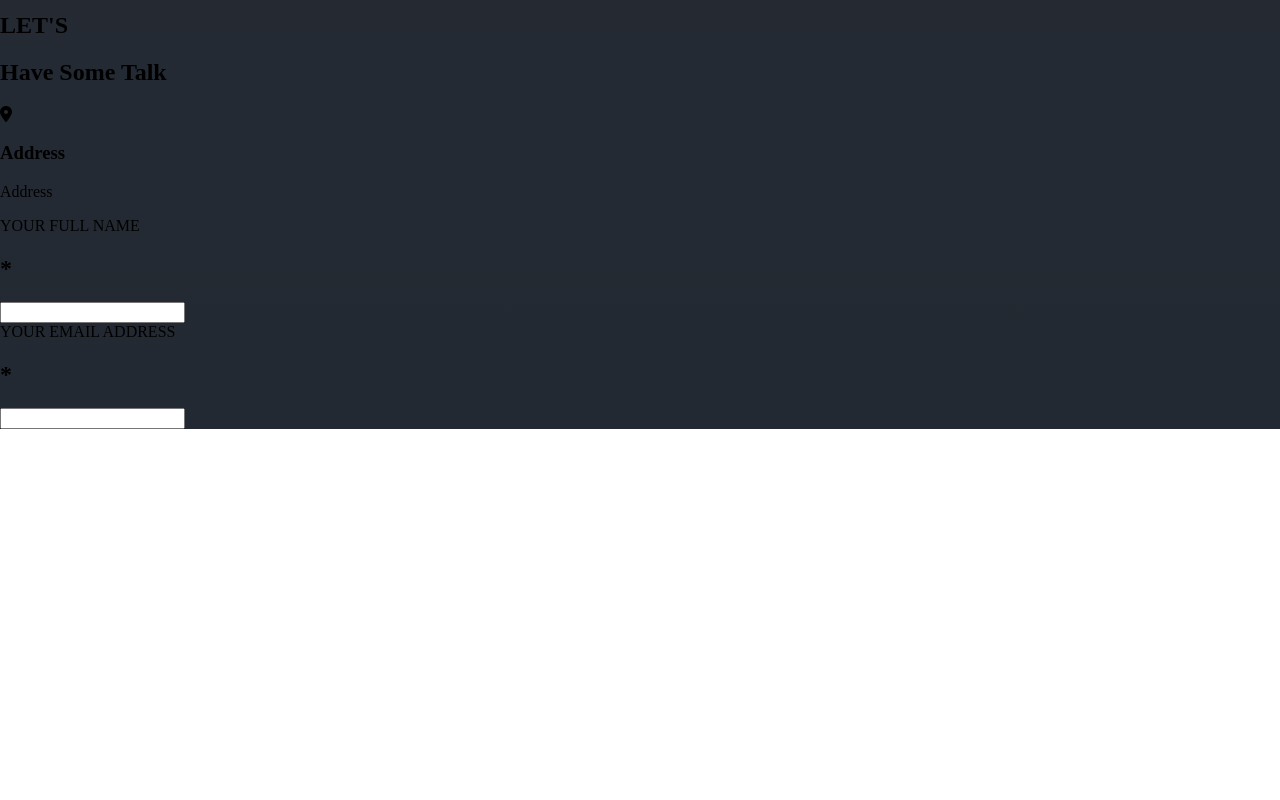
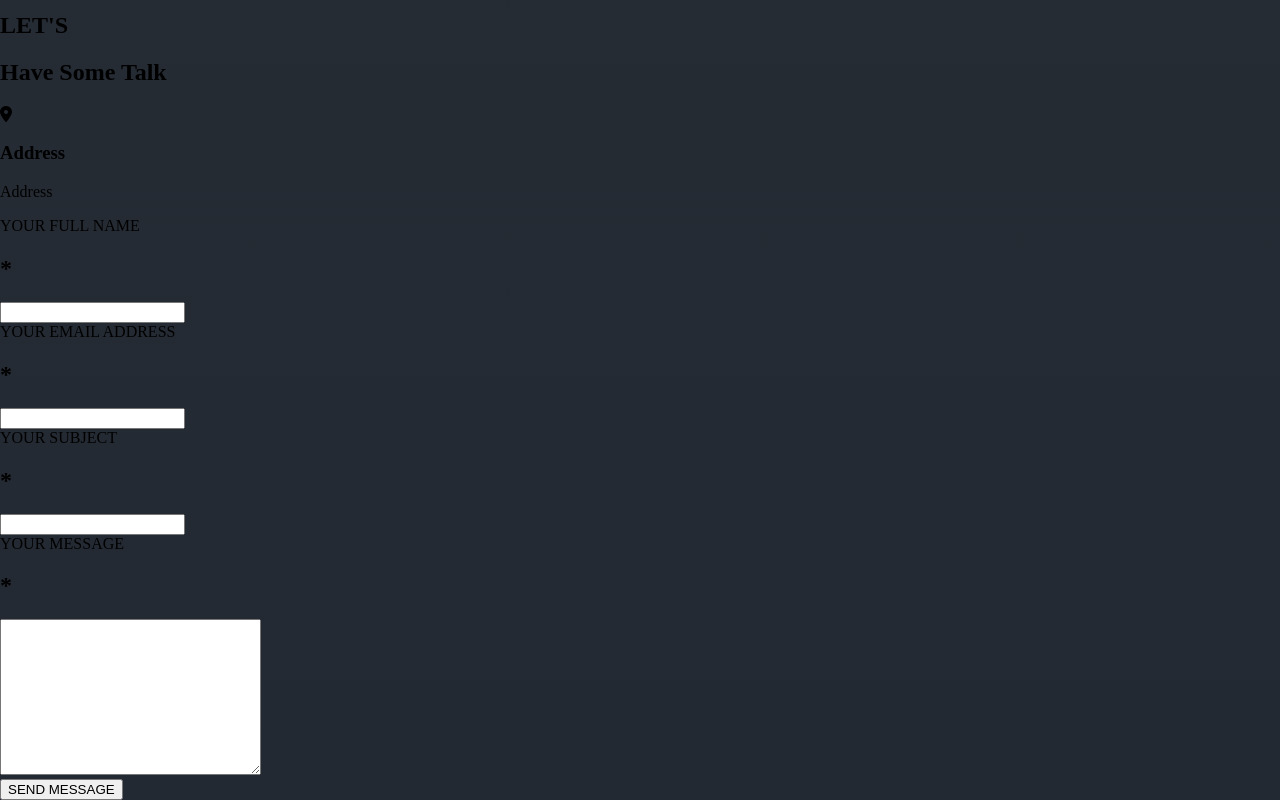
Before and after one commit to Ameer2000Mzori/Personel-Portfolio-Website, a website built with webpack: page src/index.html in a window 1280 px wide. Shown: the part 4787-5587 px from the top of the page. Before the commit the page ends 5216 px from the top, so only its background shows below. Built offline with nearby package versions, Linux system fonts and the light colour scheme; no server answers; a web font is replaced by a local one.

Commit message:
added html tree to the rest of the form

```diff
--- a/src/index.html
+++ b/src/index.html
@@ -325,6 +325,29 @@
                 <input class="email-Input" type="text" />
               </div>
             </div>
+            <div class="subject-Wrap">
+              <label class="subject-Label" for=""
+                >YOUR SUBJECT
+                <h1 class="label-Must">*</h1></label
+              >
+              <input class="subject-Input" type="text" />
+            </div>
+
+            <div class="message-Wrap">
+              <label class="message-Label" for=""
+                >YOUR MESSAGE
+                <h1 class="label-Must">*</h1></label
+              >
+              <textarea
+                name=""
+                class="message-Text-Area"
+                cols="30"
+                rows="10"
+              ></textarea>
+            </div>
+            <div class="send-Button-Wrap">
+              <button class="sent-Button">SEND MESSAGE</button>
+            </div>
           </div>
         </div>
       </div>
```
